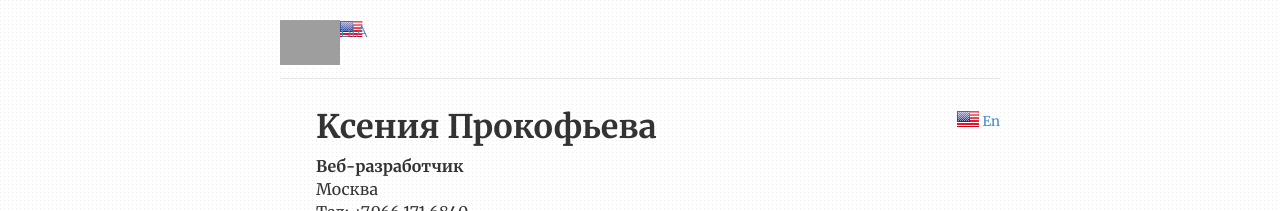
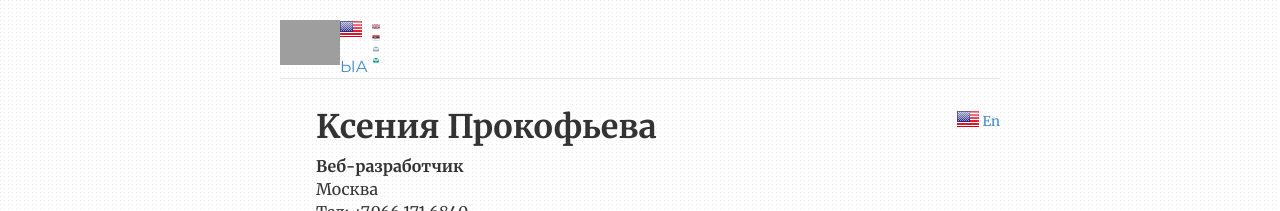
Before and after one commit to cvkp/cvkp.github.io, a Jekyll site: the page built from index.html, in a window 1280 px wide. Shown: the top 211 px of the page. Built offline with Jekyll 4.4.1, drawn with Linux system fonts in a browser that asks for light colours; nearby versions of some CDN libraries; the list of posts is cut into pages by our own code; grey boxes are pictures that could not be loaded.

Commit message:
Update header.html

```diff
--- a/_includes/header.html
+++ b/_includes/header.html
@@ -13,6 +13,7 @@
    <a href="/notes/video.html" class="en" title="en">
 <li class="pull-right">
     ыа<span class="languages" id="languages"></span>
+    <img class="logo" src="/upperpanel_flags_30.png">
 
 </li>
 
```
